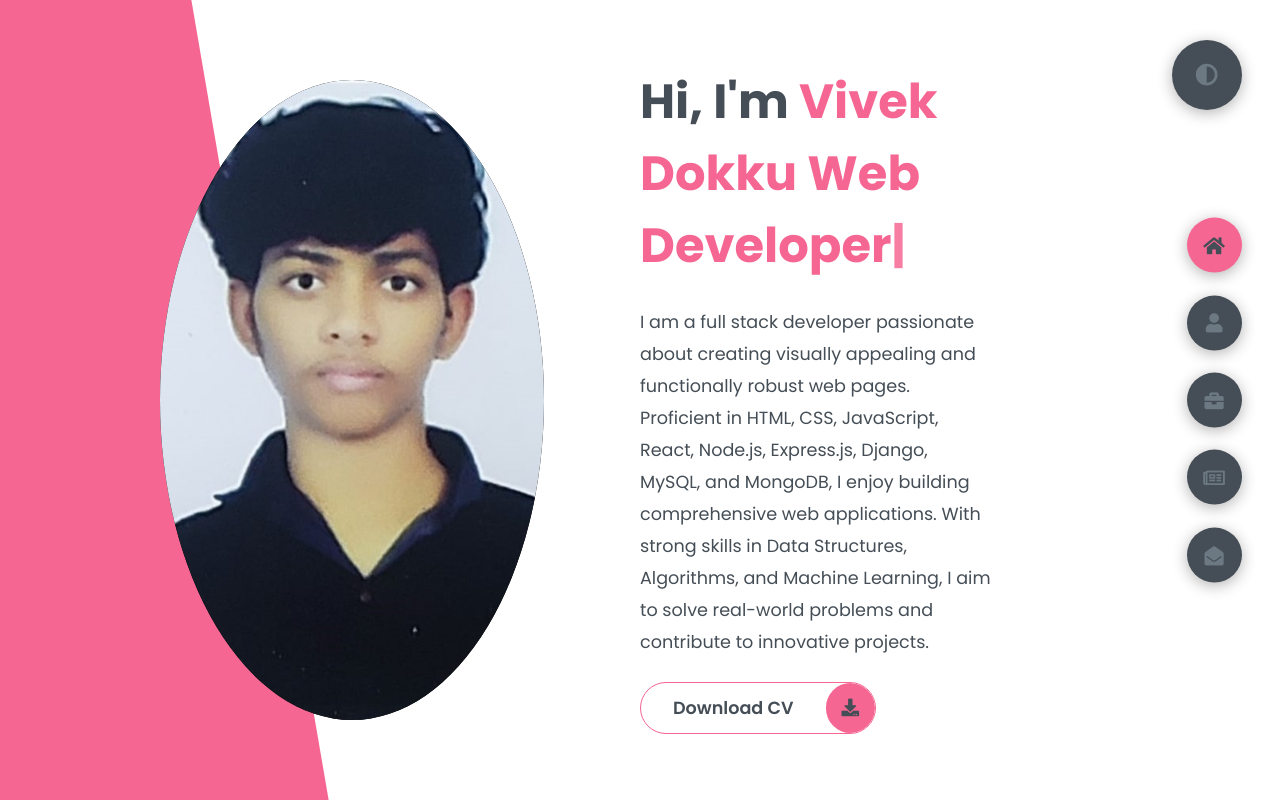
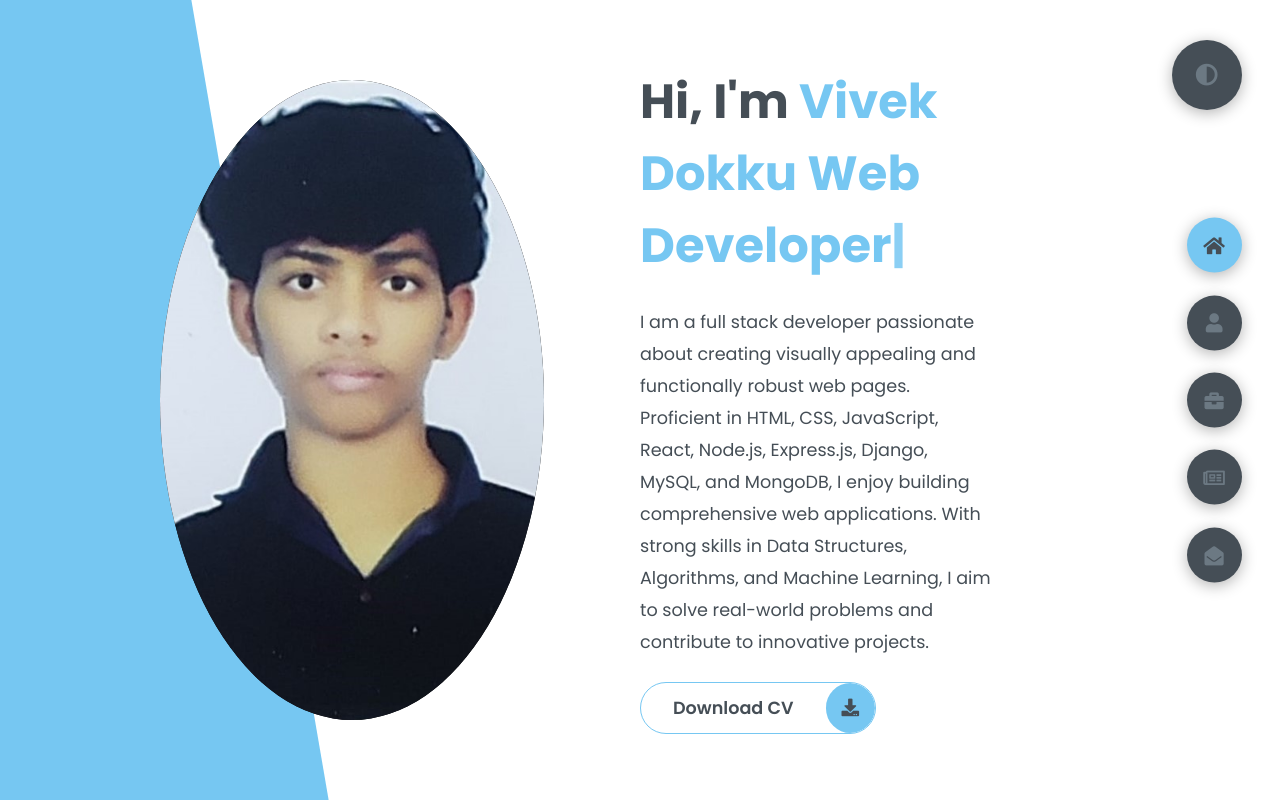
Before and after one commit to DeepakVarmaK/Portfolio, a plain HTML site: page index.html in a window 1280 px wide. Both pictures are taken after a click on the element 1206 px from the left and 75 px from the top of the page. Drawn offline with nearby package versions, Linux system fonts and the light colour scheme.

Commit message:
added secondary color for light mode

```diff
--- a/styles/styles.css
+++ b/styles/styles.css
@@ -23,7 +23,7 @@
 
   .light-mode {
     --color-primary: #FFFFFF;
-    --color-secondary: #F56692;
+    --color-secondary: #76C7F2;
     --color-white: #454e56;
     --color-black: #000;
     --color-grey0: #f8f8f8;
```
